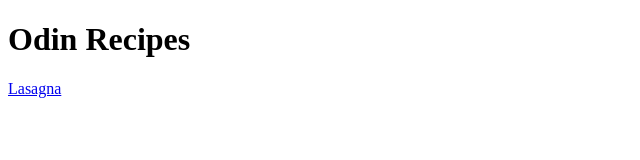
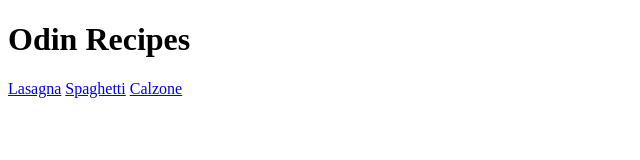
Before and after one commit to brian-charlton/odin-recipes, a plain HTML site: page index.html in a window 1280 px wide. Shown: the whole page, without its empty margins (0-640 px from the left). Drawn offline with Linux system fonts and the light colour scheme.

Commit message:
feat (index.html): add spaghetti and calzone links

```diff
--- a/index.html
+++ b/index.html
@@ -8,5 +8,7 @@
   <body>
     <h1>Odin Recipes</h1>
     <a href="recipes/lasagna.html">Lasagna</a>
+    <a href="recipes/spaghetti.html">Spaghetti</a>
+    <a href="recipes/calzone.html">Calzone</a>
   </body>
 </html>
```
